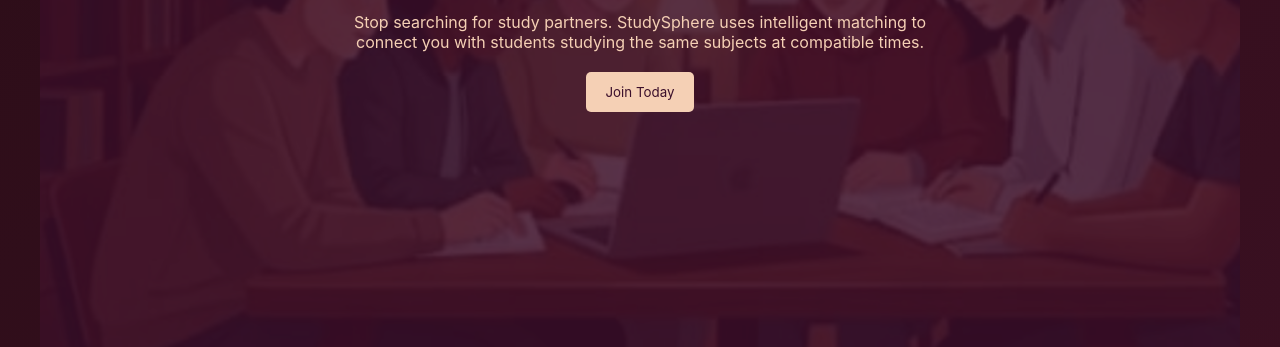
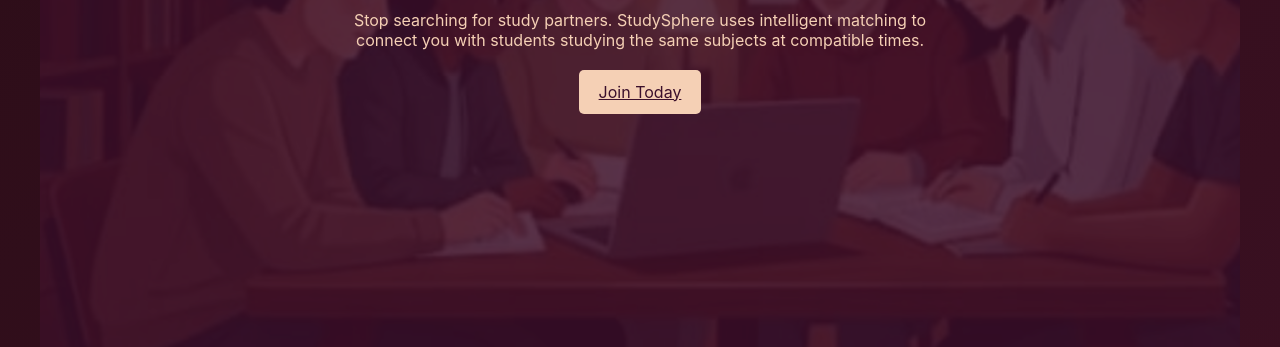
Before and after one commit to shubhravaidya11-droid/study-sphere1, a plain HTML site: page index.html in a window 1280 px wide. Shown: the part 453-800 px from the top of the page. Drawn offline with Linux system fonts and the light colour scheme.

Commit message:
Fix Join Today link markup

```diff
--- a/index.html
+++ b/index.html
@@ -55,8 +55,7 @@
       to connect you with students studying the same subjects at compatible times.
     </p>
     <div class="buttons">
-      <button class="btn primary"><a href="registration.html" style="text-decoration: solid;color:#3b0f2b;">Join Today </a></button>
-
+      <a class="btn primary" href="registration.html" aria-label="Join Today - Register">Join Today</a>
     </div>
   </div>
 
```
